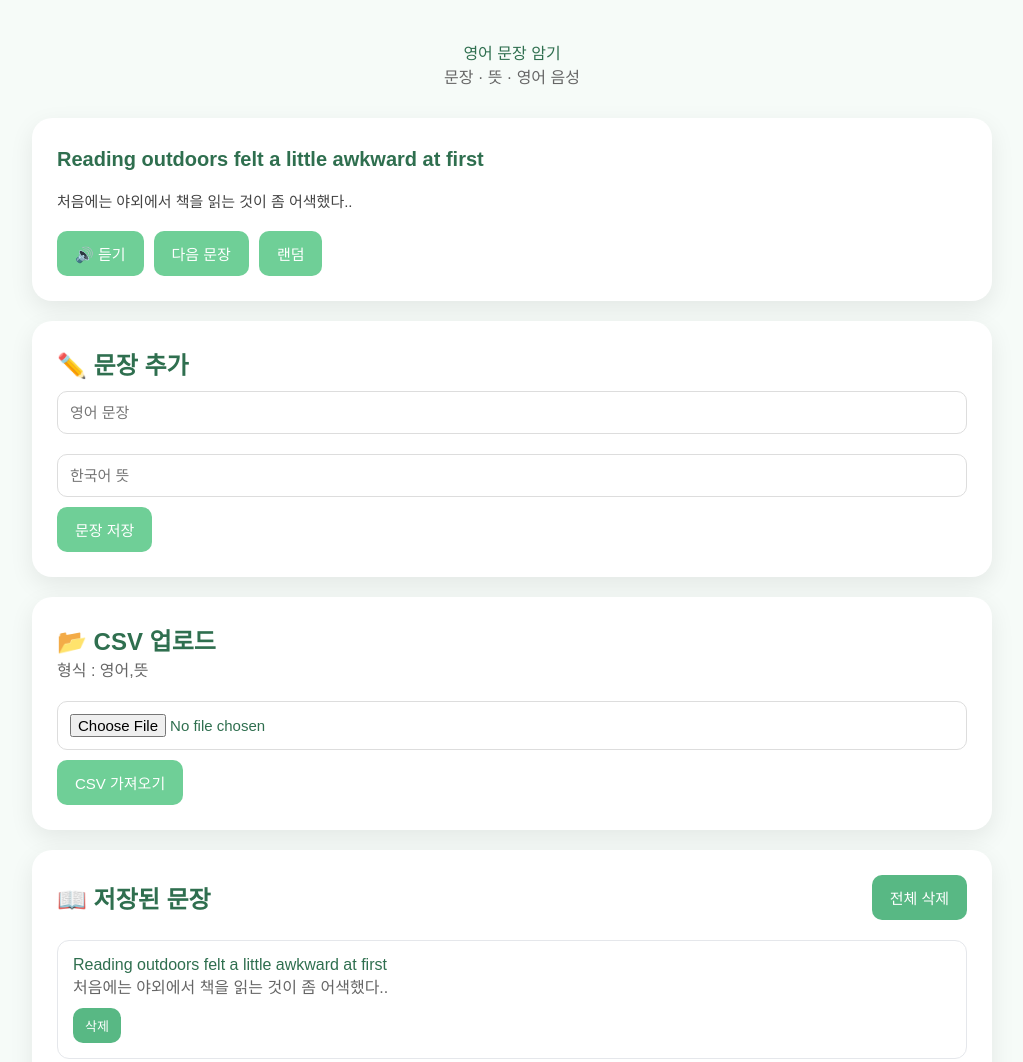
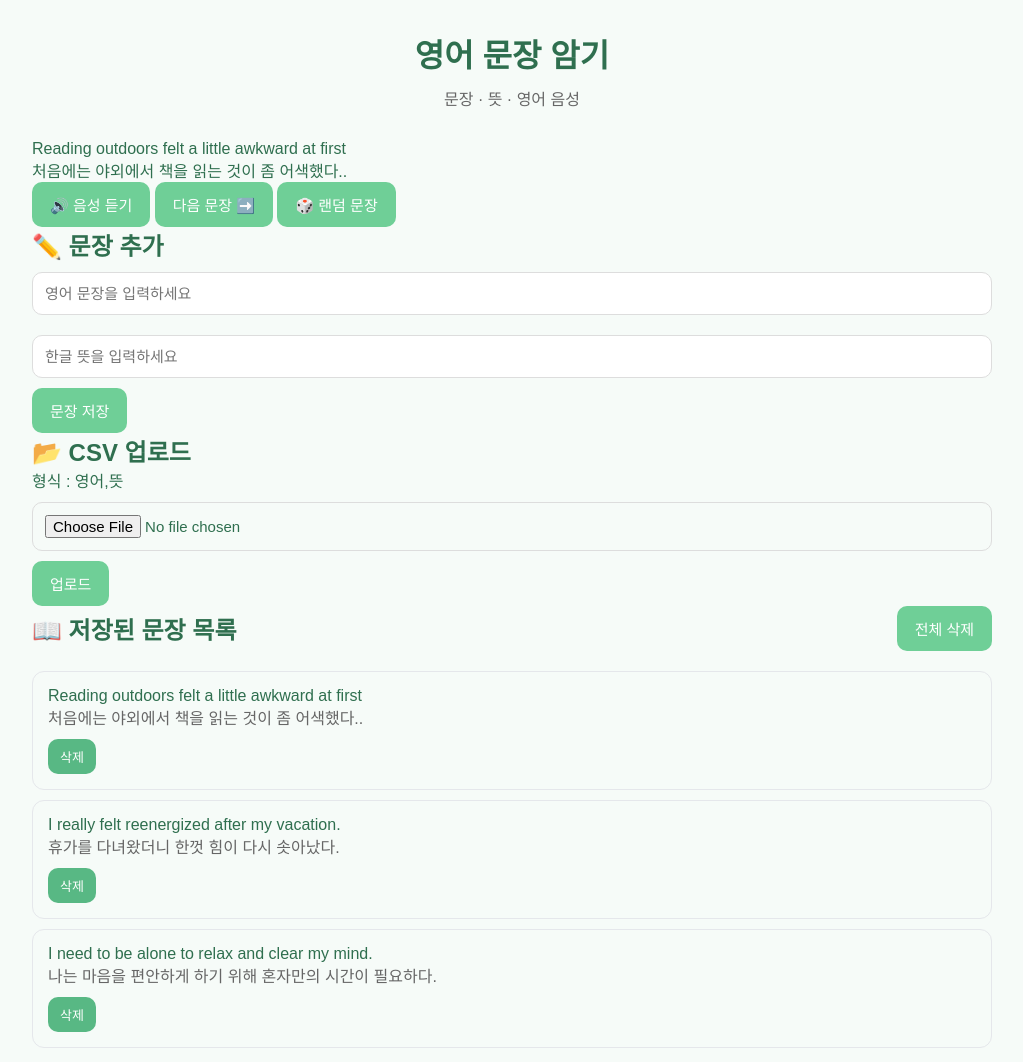
Before and after one commit to dahaeson/EnglishStudy, a plain HTML site: page index.html in a window 1280 px wide. Shown: the top 1062 px of the page, without its empty margins (128-1151 px from the left). Drawn offline with Linux system fonts and the light colour scheme.

Commit message:
Update index.html

```diff
--- a/index.html
+++ b/index.html
@@ -3,110 +3,58 @@
 <head>
     <meta charset="UTF-8">
     <meta name="viewport" content="width=device-width, initial-scale=1.0">
-
     <title>영어 문장 암기</title>
-
     <link rel="stylesheet" href="style.css">
 </head>
 <body>
 
     <div class="container">
-
+        <!-- 헤더 -->
         <div class="header">
-        <h1></h1>영어 문장 암기</h1>
+            <h1>영어 문장 암기</h1>
             <p>문장 · 뜻 · 영어 음성</p>
         </div>
 
-    <!-- 학습 카드 -->
-    <div class="card">
+        <!-- 메인 암기 카드 -->
+        <div class="card-section">
+            <div id="sentence" class="sentence-box">문장이 없습니다.</div>
+            <div id="meaning" class="meaning-box"></div>
 
-        <div id="sentence" class="sentence"></div>
-
-        <div id="meaning" class="meaning"></div>
-
-        <div class="button-group">
-
-            <button onclick="speakSentence()">
-                🔊 듣기
-            </button>
-
-            <button onclick="nextSentence()">
-                다음 문장
-            </button>
-
-            <button onclick="randomSentence()">
-                랜덤
-            </button>
-
+            <div class="btn-group">
+                <button type="button" onclick="speakSentence()">🔊 음성 듣기</button>
+                <button type="button" onclick="nextSentence()">다음 문장 ➡️</button>
+                <button type="button" onclick="randomSentence()">🎲 랜덤 문장</button>
+            </div>
         </div>
 
+        <!-- 문장 추가 영역 -->
+        <div class="input-section">
+            <h2>✏️ 문장 추가</h2>
+            <input type="text" id="newenglish" placeholder="영어 문장을 입력하세요">
+            <input type="text" id="newKorean" placeholder="한글 뜻을 입력하세요">
+            <!-- type="button" 추가하여 새로고침 방지 -->
+            <button type="button" onclick="addSentence()">문장 저장</button>
         </div>
 
-    <!-- 문장 추가 -->
-    <div class="card">
-
-        <h2>✏️ 문장 추가</h2>
-
-        <input
-            type="text"
-            id="newJapanese"
-            placeholder="영어 문장">
-
-        <input
-            type="text"
-            id="newKorean"
-            placeholder="한국어 뜻">
-
-        <button onclick="addSentence()">
-            문장 저장
-        </button>
-
+        <!-- CSV 업로드 영역 -->
+        <div class="csv-section">
+            <h2>📂 CSV 업로드</h2>
+            <p>형식 : 영어,뜻</p>
+            <input type="file" id="csvFile" accept=".csv">
+            <button type="button" onclick="importCSV()">업로드</button>
         </div>
 
-    <!-- CSV 업로드 -->
-    <div class="card">
-
-        <h2>📂 CSV 업로드</h2>
-
-        <p class="guide">
-            형식 : 영어,뜻
-        </p>
-
-        <input
-            type="file"
-            id="csvFile"
-            accept=".csv">
-
-        <button onclick="importCSV()">
-            CSV 가져오기
-        </button>
-
+        <!-- 저장된 문장 목록 -->
+        <div class="list-section">
+            <div class="list-header">
+                <h2>📖 저장된 문장 목록</h2>
+                <button type="button" class="delete-all-btn" onclick="deleteAllSentences()">전체 삭제</button>
+            </div>
+            <div id="sentenceList"></div>
+        </div>
     </div>
 
-    <!-- 저장 목록 -->
-    <div class="card">
-
-        <div class="list-header">
-
-            <h2>📖 저장된 문장</h2>
-
-            <button
-                class="danger"
-                onclick="deleteAllSentences()">
-
-                전체 삭제
-
-            </button>
-
-        </div>
-
-        <div id="sentenceList"></div>
-
-    </div>
-
-</div>
-
+    <!-- 스크립트 연결 -->
     <script src="script.js"></script>
-
 </body>
 </html>
```
Lines whose indentation alone changed are shown as unchanged.
